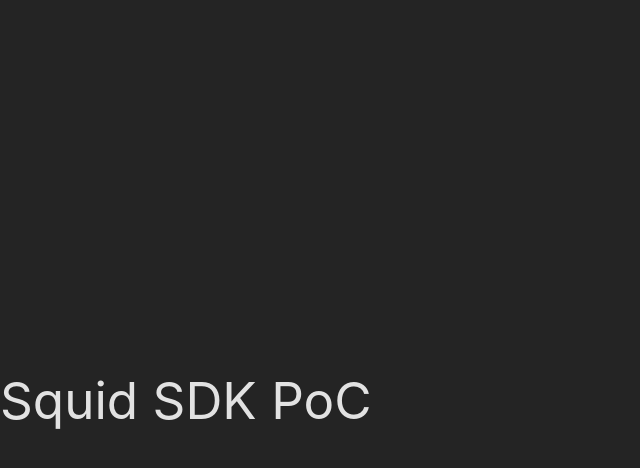
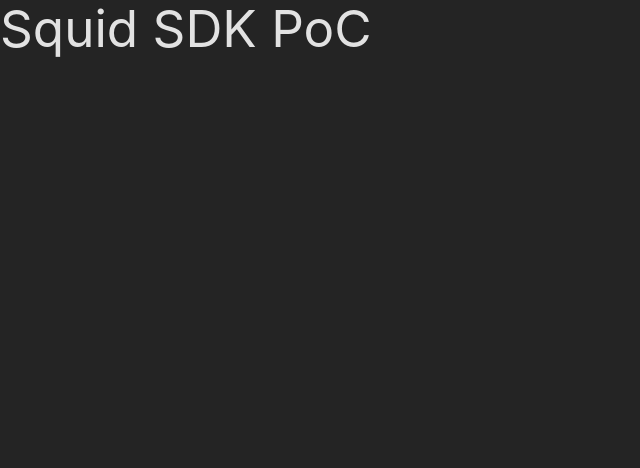
Before and after one commit to GenaroIBC/squid-sdk-poc, a React (Vite) app: page / in a window 1280 px wide. Shown: the top 468 px of the page, without its empty margins (0-640 px from the left). Built offline with nearby package versions, Linux system fonts and the light colour scheme; what @rainbow-me/rainbowkit, wagmi would draw is missing.

Commit message:
[FEAT]: add global styles

```diff
--- a/src/main.tsx
+++ b/src/main.tsx
@@ -2,7 +2,7 @@
 import ReactDOM from "react-dom/client"
 import App from "./App"
 
-import "./index.css"
+import "./styles/global.css"
 import "@rainbow-me/rainbowkit/styles.css"
 import { getDefaultWallets, RainbowKitProvider } from "@rainbow-me/rainbowkit"
 import { configureChains, createConfig, WagmiConfig } from "wagmi"
--- a/src/index.css
+++ b/src/styles/global.css
@@ -3,6 +3,8 @@
 @tailwind utilities;
 
 :root {
+  --brand-primary-color: #e6fa36;
+  --brand-secondary-color: #c29be7;
   font-family: Inter, system-ui, Avenir, Helvetica, Arial, sans-serif;
   line-height: 1.5;
   font-weight: 400;
@@ -18,6 +20,26 @@
   -webkit-text-size-adjust: 100%;
 }
 
+*::-webkit-scrollbar,
+*::-webkit-scrollbar:horizontal {
+  width: 8px;
+  height: 8px;
+}
+
+*::-webkit-scrollbar-thumb:hover {
+  background-color: var(--brand-secondary-color);
+}
+
+*::-webkit-scrollbar-thumb {
+  border-radius: 10px;
+  background-color: var(--brand-primary-color);
+}
+
+* {
+  scrollbar-width: auto;
+  scrollbar-color: var(--brand-primary-color) transparent;
+}
+
 a {
   font-weight: 500;
   color: #646cff;
@@ -28,11 +50,8 @@
 }
 
 body {
-  margin: 0;
-  display: flex;
-  place-items: center;
-  min-width: 320px;
-  min-height: 100vh;
+  max-width: 1400px;
+  margin: 0 auto;
 }
 
 h1 {
```
